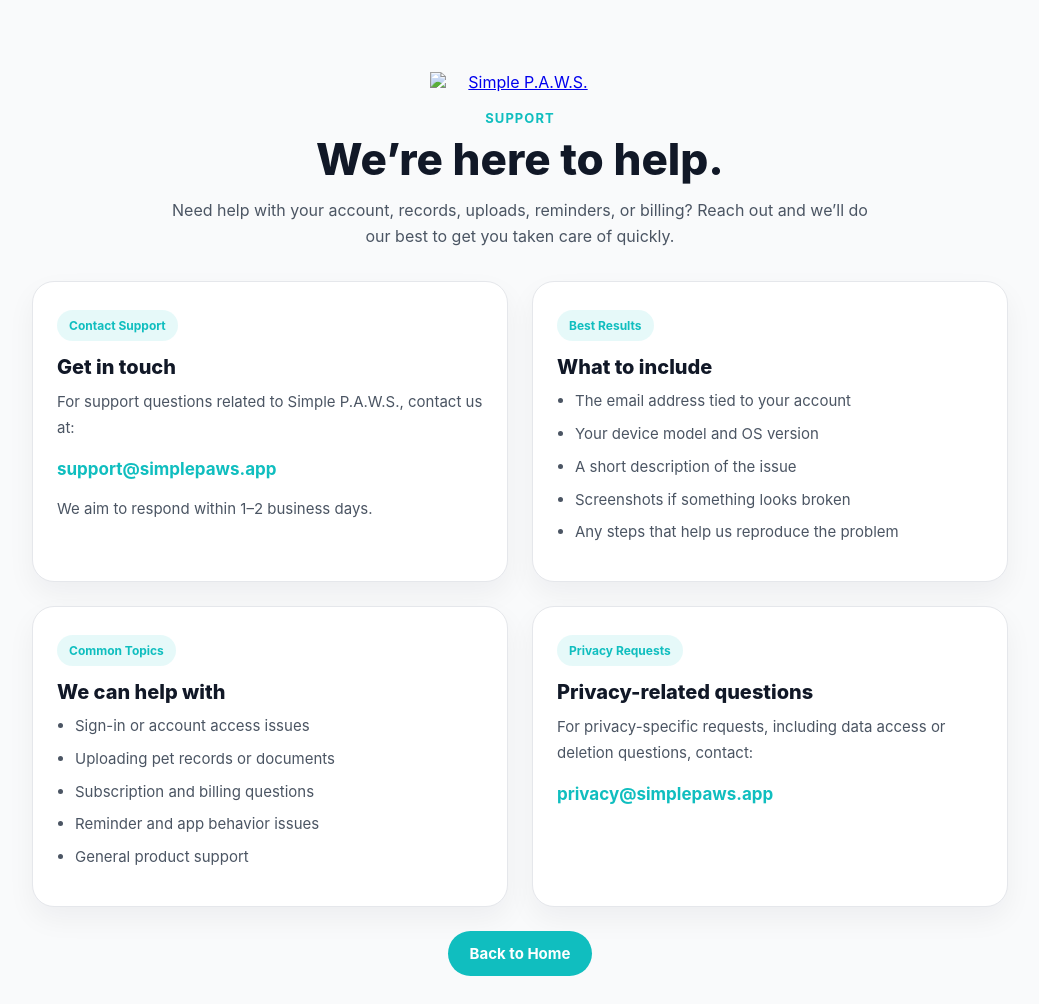
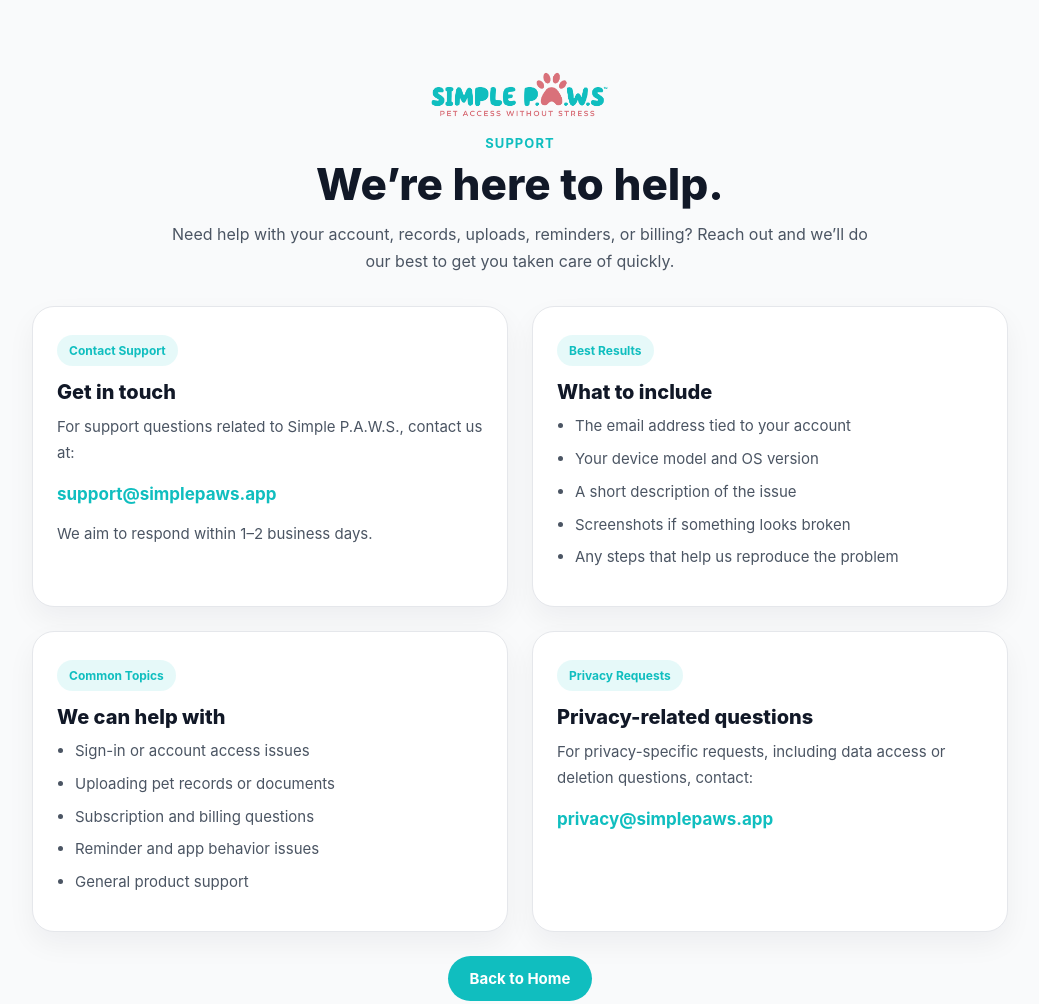
Before and after one commit to SolSabaliEnt/simplepaws-landing, a plain HTML site: page support/index.html in a window 1280 px wide. Shown: the whole page, without its empty margins (120-1159 px from the left). Drawn offline with Linux system fonts and the light colour scheme.

Commit message:
Update logo source in support index.html

```diff
--- a/support/index.html
+++ b/support/index.html
@@ -247,7 +247,7 @@
                     <a href="/" aria-label="Simple P.A.W.S. home">
                         <img
                             class="support-logo"
-                            src="/images/Simple%20Paws%20Logo%20TM.png"
+                            src="/images/Simple%20Paws%20Logo%20with%20TM.png"
                             alt="Simple P.A.W.S."
                         >
                     </a>
```
